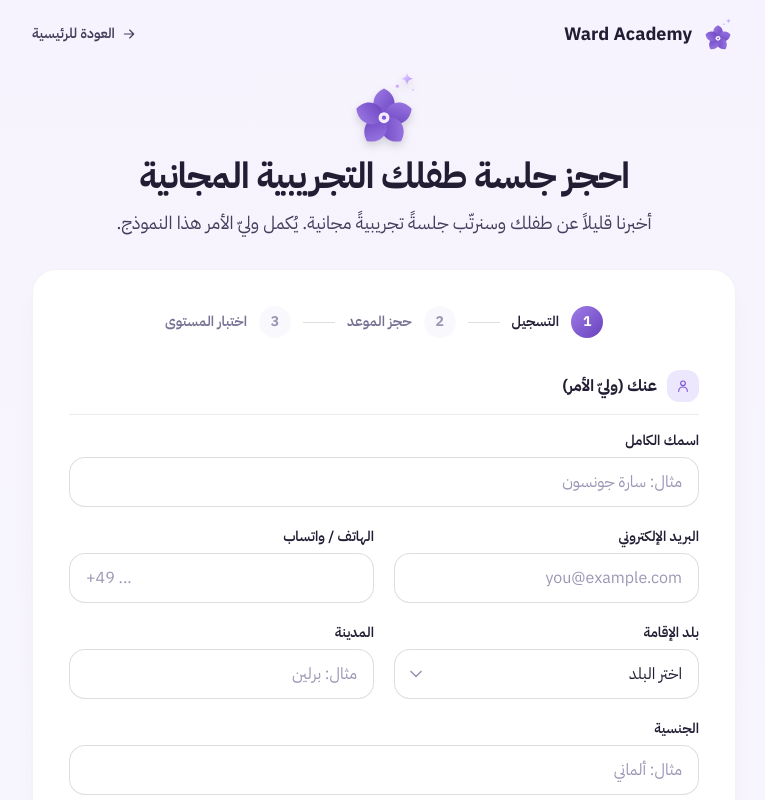
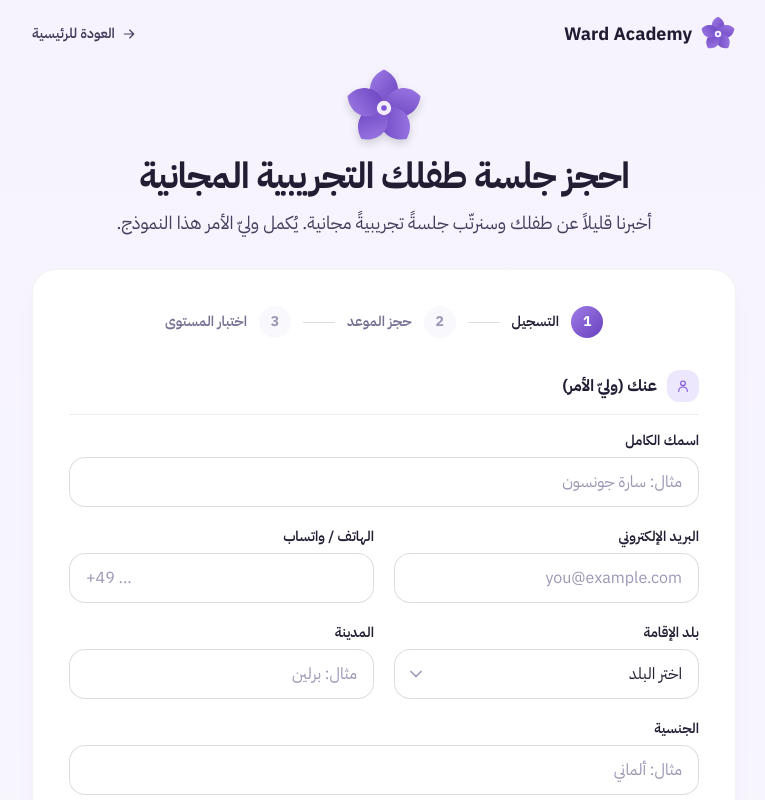
Before and after one commit to diyaaldinhafez/wardacademy, a Next.js app: page /enroll in a window 1280 px wide. Shown: the top 800 px of the page, without its empty margins (256-1021 px from the left). Built offline with nearby package versions, Linux system fonts and the light colour scheme.

Commit message:
Replace Mascot logo with FlowerMark (clean flower, no spark) across all nav/page headers

```diff
--- a/components/EnrollScreen.tsx
+++ b/components/EnrollScreen.tsx
@@ -1,7 +1,7 @@
 "use client";
 
 import Link from "next/link";
-import Mascot from "./Mascot";
+import FlowerMark from "./FlowerMark";
 import Icon from "./Icon";
 import EnrollFlow from "./EnrollFlow";
 import { useT } from "./LanguageProvider";
@@ -16,7 +16,7 @@ export default function EnrollScreen({ goalKey }: { goalKey?: string }) {
     <main className="min-h-screen bg-gradient-to-b from-cream-deep to-cream">
       <header className="mx-auto flex max-w-3xl items-center justify-between px-5 py-4 sm:px-8">
         <Link href="/" className="flex items-center gap-2" aria-label="Ward Academy">
-          <Mascot face={false} className="h-9 w-9" title="" />
+          <FlowerMark face={false} className="h-9 w-9" title="" />
           <span className="font-display text-lg font-bold text-ink">Ward Academy</span>
         </Link>
         <Link
@@ -30,7 +30,7 @@ export default function EnrollScreen({ goalKey }: { goalKey?: string }) {
 
       <div className="mx-auto max-w-3xl px-5 pb-20 sm:px-8">
         <div className="text-center">
-          <Mascot className="mx-auto mb-2 h-20 w-20 drop-shadow-lg" />
+          <FlowerMark className="mx-auto mb-2 h-20 w-20 drop-shadow-lg" />
           <h1 className="font-display text-3xl font-bold tracking-tight text-ink sm:text-4xl">
             {t.signup.heading}
           </h1>
--- /dev/null
+++ b/components/FlowerMark.tsx
@@ -0,0 +1,45 @@
+/**
+ * FlowerMark — the clean flower logo mark with no AI spark.
+ * Used everywhere a logo appears (nav, page headers).
+ * The AI spark (Mascot / HeroBloom) is reserved for AI-moment contexts only.
+ * Source: app/icon.svg
+ */
+const PETAL =
+  "M50,50 C38,46 30,34 33,22 C35,12 42,6 50,2 C58,6 65,12 67,22 C70,34 62,46 50,50 Z";
+const ROT = [0, 72, 144, 216, 288];
+
+export default function FlowerMark({
+  className = "",
+  title = "Ward Academy",
+}: {
+  className?: string;
+  title?: string;
+}) {
+  return (
+    <svg
+      viewBox="0 0 100 100"
+      className={className}
+      role="img"
+      aria-label={title}
+      xmlns="http://www.w3.org/2000/svg"
+    >
+      <defs>
+        <linearGradient id="fm-petal" x1="0" y1="0" x2="1" y2="1">
+          <stop offset="0" stopColor="#9F7DE7" />
+          <stop offset="1" stopColor="#6840BD" />
+        </linearGradient>
+      </defs>
+      <g fill="url(#fm-petal)">
+        {ROT.map((deg) => (
+          <path
+            key={deg}
+            d={PETAL}
+            transform={deg ? `rotate(${deg} 50 50)` : undefined}
+          />
+        ))}
+      </g>
+      <circle cx="50" cy="50" r="9" fill="#F3EDFF" />
+      <circle cx="50" cy="50" r="3.5" fill="#7F55D9" />
+    </svg>
+  );
+}
--- a/components/Landing.tsx
+++ b/components/Landing.tsx
@@ -1,7 +1,7 @@
 "use client";
 
 import Link from "next/link";
-import Mascot from "./Mascot";
+import FlowerMark from "./FlowerMark";
 import HeroBloom from "./HeroBloom";
 import Spark from "./Spark";
 import Button from "./ui/Button";
@@ -96,7 +96,7 @@ export default function Landing() {
       <div className={shell}>
         <nav className="flex items-center gap-5 py-4" aria-label="main">
           <Link href="#top" className="flex items-center gap-2.5" aria-label={L.brand}>
-            <Mascot className="h-10 w-10" title="" spark={false} />
+            <FlowerMark className="h-10 w-10" title="" />
             <b className="font-display text-[17px] text-brand-800">{L.brand}</b>
           </Link>
 
--- a/components/LoginScreen.tsx
+++ b/components/LoginScreen.tsx
@@ -2,7 +2,7 @@
 
 import { useState, type FormEvent } from "react";
 import Link from "next/link";
-import Mascot from "./Mascot";
+import FlowerMark from "./FlowerMark";
 import Icon from "./Icon";
 import Button from "./ui/Button";
 import { useT } from "./LanguageProvider";
@@ -25,7 +25,7 @@ export default function LoginScreen() {
     <main className="min-h-screen bg-gradient-to-b from-brand-50 to-white">
       <header className="mx-auto flex max-w-md items-center justify-between px-5 py-4">
         <Link href="/" className="flex items-center gap-2" aria-label="Ward Academy">
-          <Mascot className="h-9 w-9" title="" />
+          <FlowerMark className="h-9 w-9" title="" />
           <span className="font-display text-lg font-bold text-ink">Ward Academy</span>
         </Link>
         <Link href="/" className="inline-flex items-center gap-1.5 text-sm font-semibold text-ink-soft transition-colors hover:text-brand">
@@ -36,7 +36,7 @@ export default function LoginScreen() {
 
       <div className="mx-auto max-w-md px-5 pb-20">
         <div className="text-center">
-          <Mascot className="mx-auto mb-2 h-16 w-16 drop-shadow" title="" />
+          <FlowerMark className="mx-auto mb-2 h-16 w-16 drop-shadow" title="" />
           <h1 className="font-display text-3xl font-bold text-ink">{L.title}</h1>
           <p className="mx-auto mt-2 max-w-sm text-base text-ink-soft">{L.subtitle}</p>
         </div>
--- a/components/PlacementClient.tsx
+++ b/components/PlacementClient.tsx
@@ -2,7 +2,7 @@
 
 import Link from "next/link";
 import { useSearchParams } from "next/navigation";
-import Mascot from "./Mascot";
+import FlowerMark from "./FlowerMark";
 import PlacementTest from "./PlacementTest";
 import { useT } from "./LanguageProvider";
 
@@ -22,7 +22,7 @@ export default function PlacementClient() {
     <main className="min-h-screen bg-gradient-to-b from-cream-deep to-cream px-5 py-10 sm:px-8">
       <div className="mx-auto max-w-2xl">
         <Link href="/" className="mx-auto flex w-fit items-center gap-2" aria-label="Ward Academy">
-          <Mascot face={false} className="h-9 w-9" title="" />
+          <FlowerMark face={false} className="h-9 w-9" title="" />
           <span className="font-display text-lg font-bold text-ink">Ward Academy</span>
         </Link>
 
```
